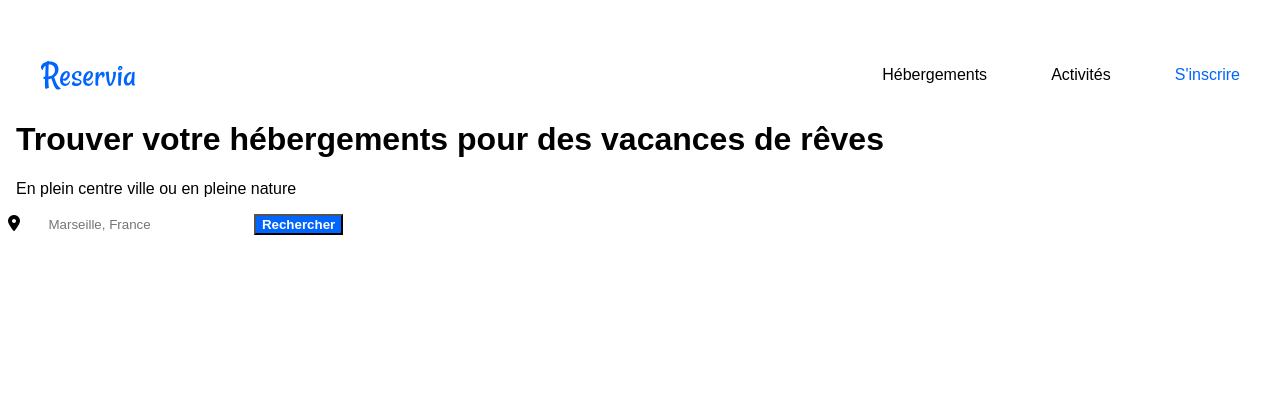
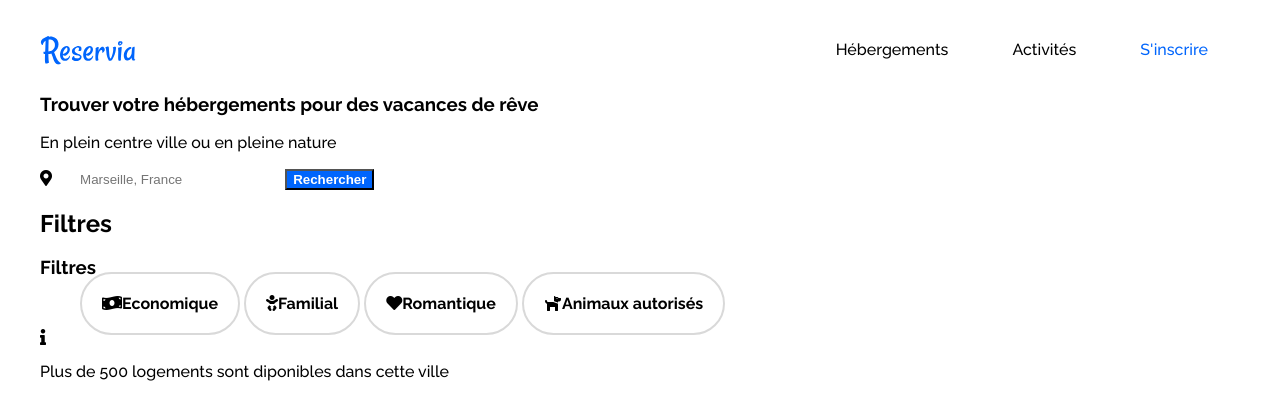
Before and after one commit to Karimbappe/KarimFraboulet_2_13042021, a plain HTML site: page index.html in a window 1280 px wide. Drawn offline with Linux system fonts and the light colour scheme; a web font is replaced by a local one.

Commit message:
travail header

```diff
--- a/index.html
+++ b/index.html
@@ -6,8 +6,8 @@
     <meta name="viewport" content="width=device-width, initial-scale=1.0">
 
     <link rel="preconnect" href="https://fonts.gstatic.com">
-    <link href="https://fonts.googleapis.com/css2?family=Raleway,wght@1,300&display=swap" rel="stylesheet">
-    <script src="https://kit.fontawesome.com/b99e675b6e.js"></script>
+    <link href="https://fonts.googleapis.com/css2?family=Raleway:wght@300;500;700&display=swap" rel="stylesheet">
+    <link rel="stylesheet" href="https://pro.fontawesome.com/releases/v5.10.0/css/all.css" integrity="sha384-AYmEC3Yw5cVb3ZcuHtOA93w35dYTsvhLPVnYs9eStHfGJvOvKxVfELGroGkvsg+p" crossorigin="anonymous"/>
     <link rel="stylesheet" href="style.css">
     <title>Reservia</title>
 </head>
@@ -30,18 +30,38 @@
 
    <main>
     <div>
-        <h1 class="titre-h1">Trouver votre hébergements pour des vacances de rêves</h1>
-        <p class="sous-titre">En plein centre ville ou en pleine nature</p>
+        <h3>Trouver votre hébergements pour des vacances de rêve</h3>
+        <p>En plein centre ville ou en pleine nature</p>
 
         <div class="container">
             <div class="search_wrap">
                 <div class="search-box">
                     <i class="fas fa-map-marker-alt"></i>
                     <input type="text" class="input" placeholder="Marseille, France">
-                    <input class="search-button" type="button" value="Rechercher">
+                    <input class="search-button" type="button" size="1" value="Rechercher">
                 </div>
             </div>
         </div>
+    </div>
+
+    <div class="search-filtre">
+        <h2 class="search-filtre-titre">Filtres</h2>
+
+    </div>
+    <div class="filters">
+        <h3 class="titre-h2">Filtres</h3>
+        <ul class="filters-ul">
+            <li class="filters-button"><i class="fas fa-money-bill-wave"></i>Economique</li>
+            <li class="filters-button"><i class="fas fa-baby"></i>Familial</li>
+            <li class="filters-button"><i class="fas fa-heart"></i>Romantique</li>
+            <li class="filters-button"><i class="fas fa-dog"></i>Animaux autorisés</li>
+        </ul>
+    </div>
+
+    <div class="info">
+        <i class="fas fa-info"></i>
+        <p>Plus de 500 logements sont diponibles dans cette ville</p>
+
     </div>
    </main>
 
--- a/style.css
+++ b/style.css
@@ -1,81 +1,98 @@
 /* CSS GLOBAL */
 
-html{
+html {
     font-family: 'Raleway', sans-serif;
+    line-height: 1.15;
+    -webkit-text-size-adjust: 100%
 }
-/*header*/
 
-.main-head{
+body {
+    padding: 0 32px;
+}
+/* header */
+
+.main-head {
     display: flex;
     justify-content: space-between;
-    margin-top: 50px;
+    margin-top: 25px;
 }
 
-.titre-h1{
-    font-size: 32px;
-    font-weight: bold;
-    margin-left: 8px;
-}
-
-.sous-titre{
-    font-size: 16px;
-    margin-left: 8px;
-}
-
-.main-head-logo{
-    padding: 0px 32px;
-}
-
-a{
+a {
     text-decoration: none;
     color: black;
 }
 
 
-.main-head-item, .main-head-button{
+.main-head-item,
+.main-head-button {
     padding: 32px;
     margin-top: 2px;
 }
 
-.main-head-item:hover{
-    border-top: 2px solid #0065fc;
+.main-head-item:hover {
+    border-top: 5px solid #0065fc;
     color:#0065FC;
-    padding: 63px;
+    padding-top: 37px;
 }
 
-.main-head-button{
+.main-head-button {
     color: #0065fc;
 }
 
-.main-head-nav{
+.main-head-nav {
     display: flex;
     list-style: none;
 }
-/*Search box*/
+/* Search box */
 
-.container .input{
+.container
+.input {
     border: 0;
     outline: none;
     color: black;
     padding: 0px 24px;
 }
 
-.search_wrap{
+.search_wrap {
     width: 500px;
 }
 
-.search_wrap .search_box{
+.search_wrap
+.search_box {
     display: flex;
     justify-content: flex-start;
 }
 
-.search_wrap .search_box .input{
+.search_wrap
+.search_box
+.input {
     display: flex;
 }
 
-.search-button{
-    cursor: grab;
+.search-button {
+    cursor: pointer;
     background-color: #0065fc;
     color: white;
     font-weight: bold;
 }
+
+/* Filtre */
+
+.titre-h2 {
+    margin: 0 2rem 1rem 0;
+    display: flex;
+    align-items: center;
+}
+
+.filters-button {
+    display: inline;
+    align-items: center;
+    border: 2px solid #d9d9d9;
+    border-radius: 2rem;
+    margin-bottom: 1rem;
+    cursor: pointer;
+    font-weight: bold;
+    transition-duration: 0.1s;
+    flex-direction: row-reverse;
+    padding: 20px;
+}
```
